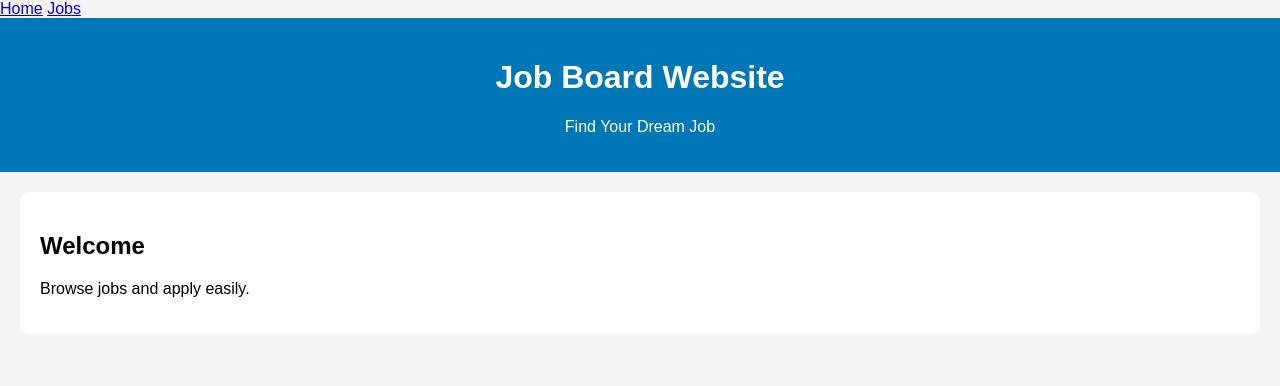
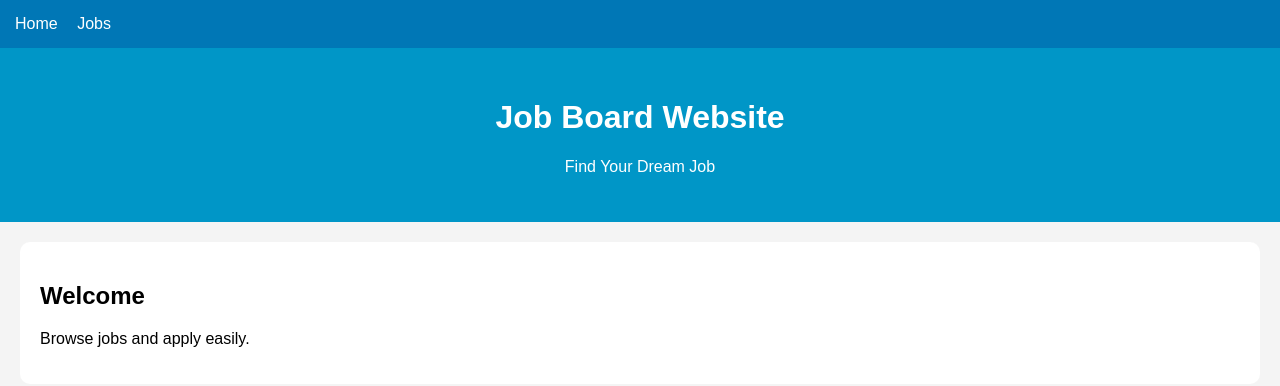
Before and after one commit to srilakshmiswethakasa/Task-1-Level-2, a plain HTML site: page index.html in a window 1280 px wide. Drawn offline with Linux system fonts and the light colour scheme.

Commit message:
Update style.css

```diff
--- a/style.css
+++ b/style.css
@@ -1,15 +1,25 @@
 body{
-    font-family: Arial, sans-serif;
+font-family:Arial,sans-serif;
+margin:0;
 background:#f4f4f4;
-    margin:0;
-    padding:0;
+}
+
+nav{
+background:#0077b6;
+padding:15px;
+}
+
+nav a{
+color:white;
+text-decoration:none;
+margin-right:15px;
 }
 
 header{
-    background:#0077b6;
+background:#0096c7;
 color:white;
 text-align:center;
-    padding:20px;
+padding:30px;
 }
 
 section{
@@ -33,10 +43,3 @@ button{
 padding:10px 15px;
 border-radius:5px;
 }
-
-footer{
-    background:#222;
-    color:white;
-    text-align:center;
-    padding:10px;
-}
```
Lines whose indentation alone changed are shown as unchanged.
